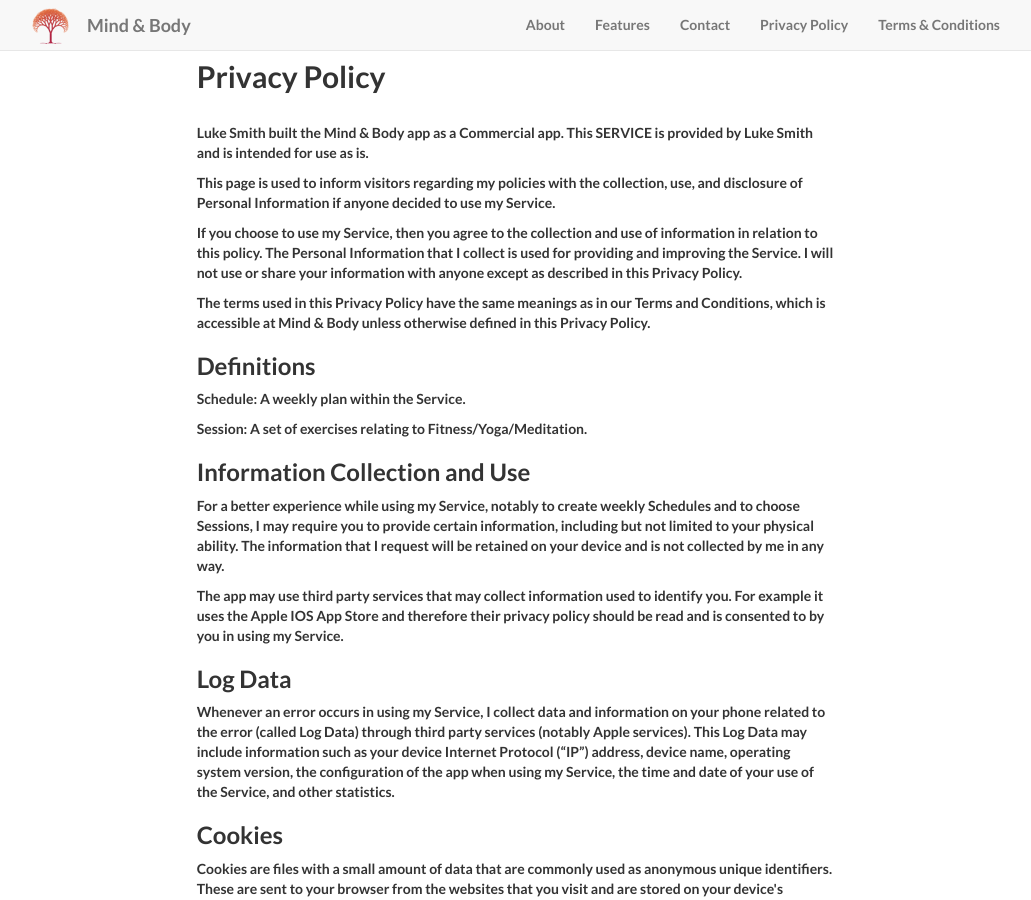
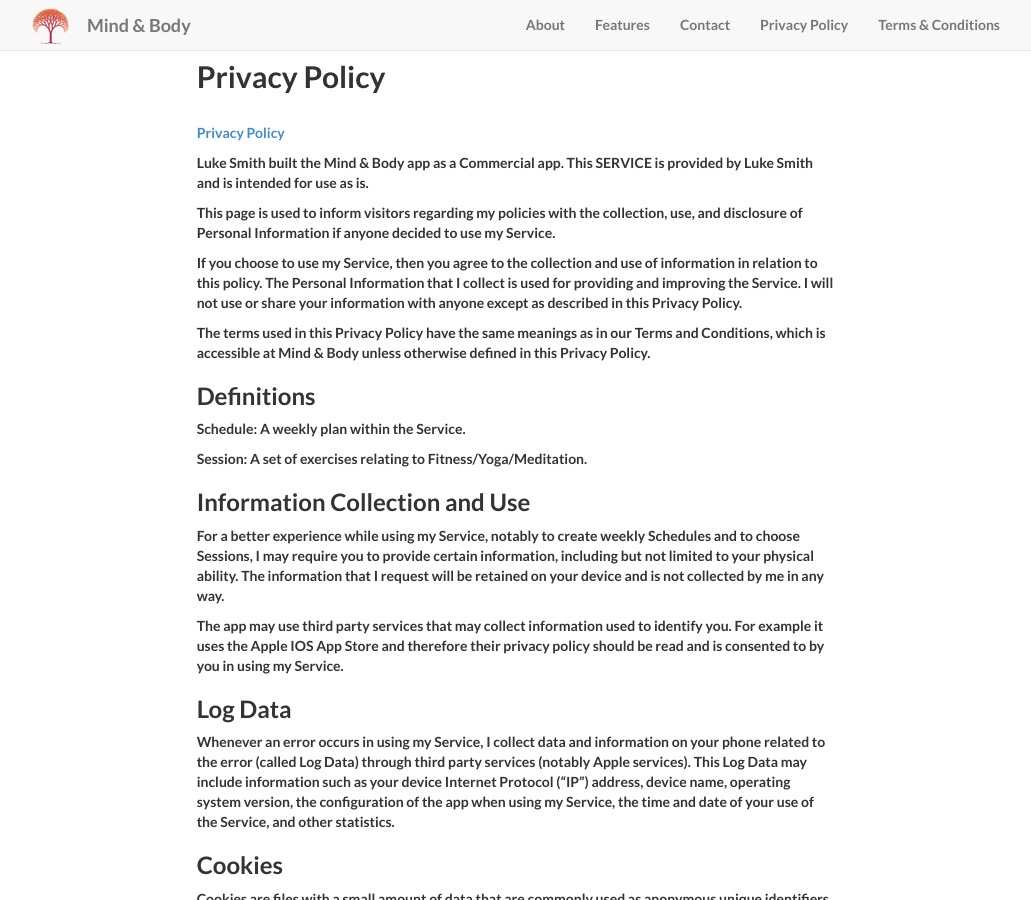
Before and after one commit to mind-and-body/mind-and-body.github.io, a Jekyll site: the page built from privacyPolicy.html, in a window 1280 px wide and 900 px high. Shown: the whole window, without its empty margins (125-1156 px from the left). Built offline with Jekyll 4.4.1, drawn with Linux system fonts in a browser that asks for light colours.

Commit message:
Adding privacy policy pdf link

```diff
--- a/_includes/privacyContent.html
+++ b/_includes/privacyContent.html
@@ -5,7 +5,10 @@
           <br/><br/>
           <h2>Privacy Policy</h2>
           <br/>
-            <p>
+			<p>
+			<a href="/legal/Privacy_Policy.pdf">Privacy Policy</a>
+            </p>
+			<p>
             Luke Smith built the Mind & Body app as a Commercial app. This SERVICE is provided by Luke Smith and is intended for use as is.
             </p>
             <p>
```
